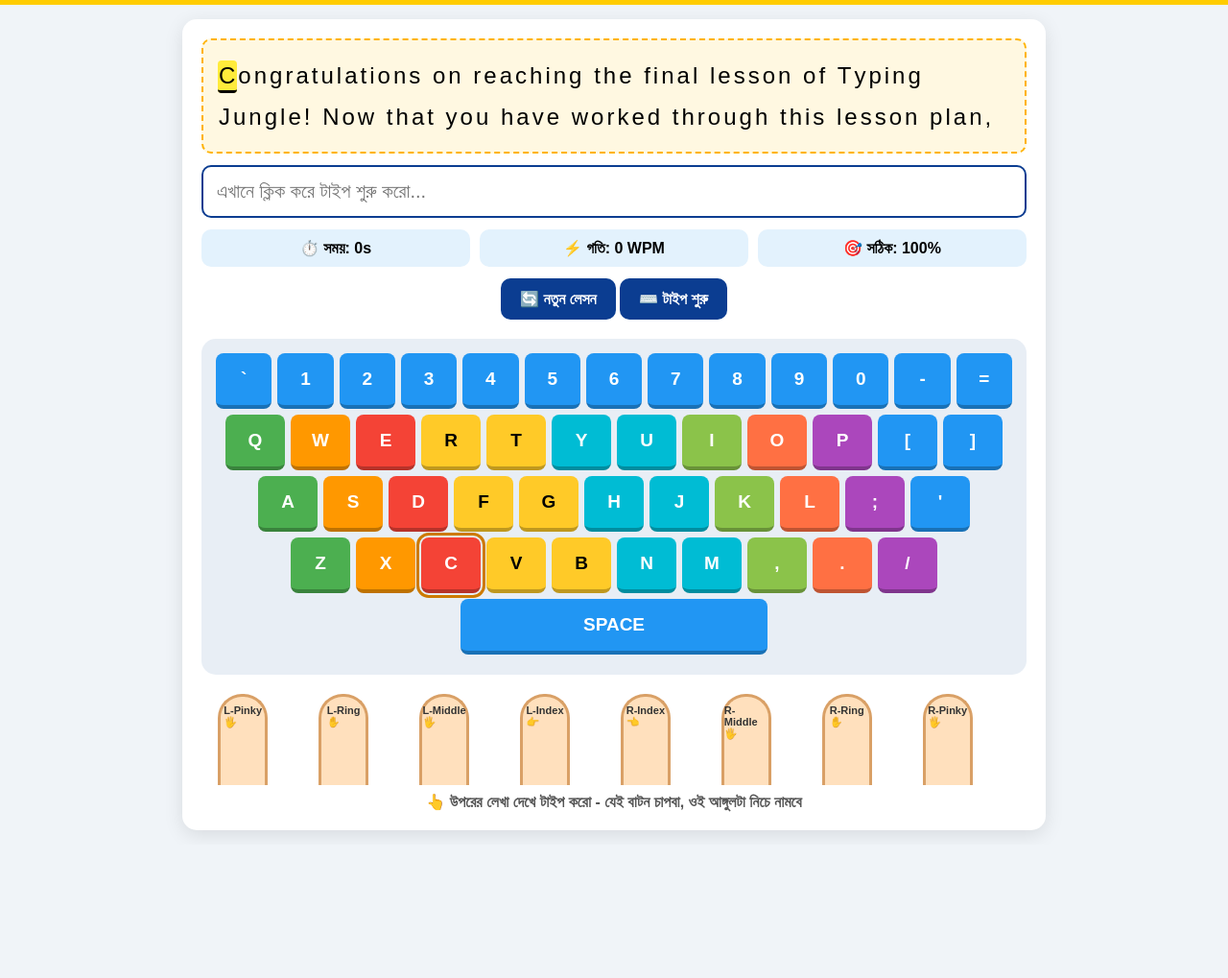
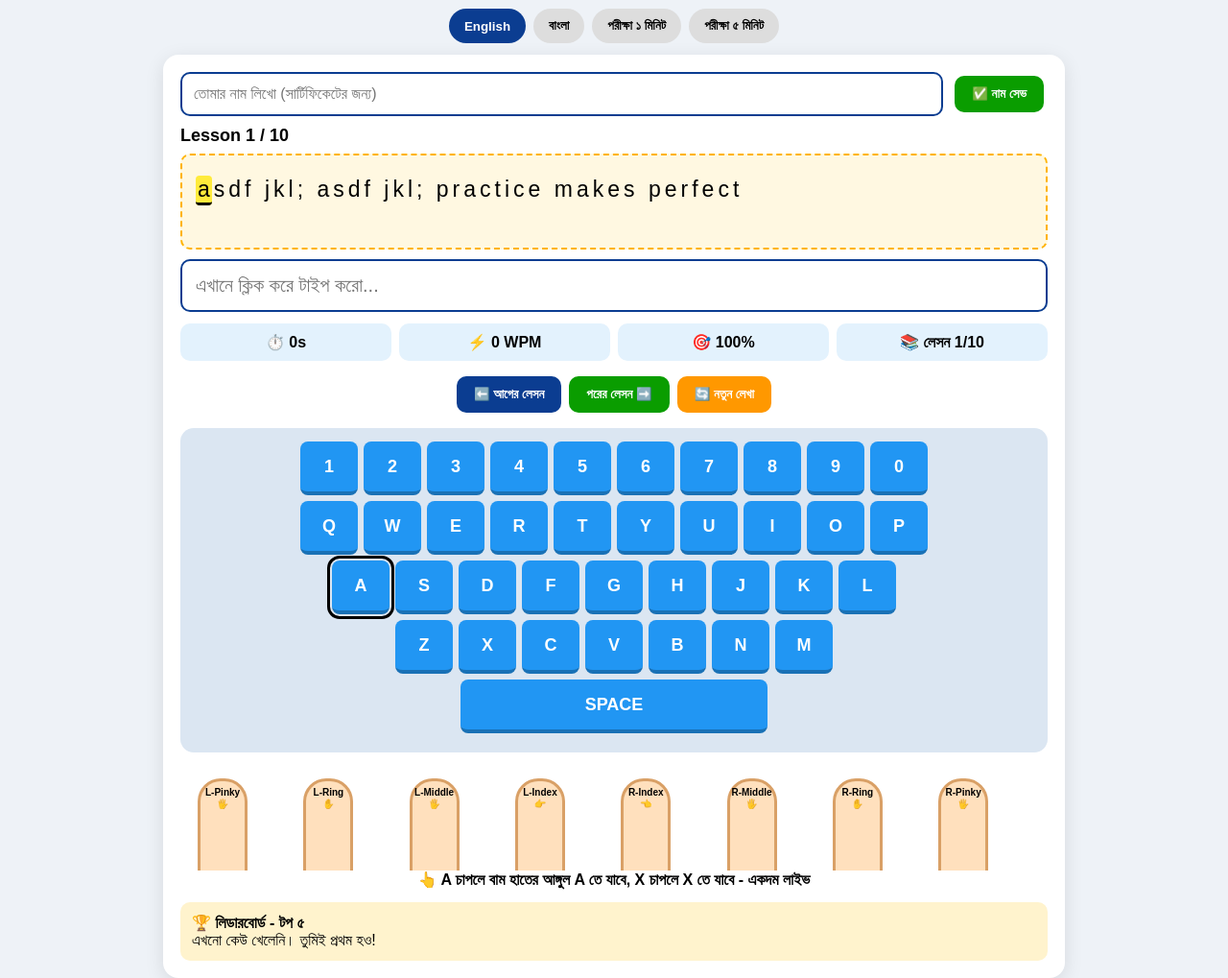
Before and after one commit to ansarvdpclubpaltandhaka-rgb/Typing-Trainer, a plain HTML site: page index.html in a window 1280 px wide. Shown: the part 73-1092 px from the top of the page at 96% size. Before the commit the page ends 953 px from the top, so only its background shows below. Drawn offline with Linux system fonts and the light colour scheme.

Commit message:
Update index.html

```diff
--- a/index.html
+++ b/index.html
@@ -1,130 +1,71 @@
 <!DOCTYPE html>
-<html lang="bn">
-<head>
-<meta charset="UTF-8">
-<meta name="viewport" content="width=device-width, initial-scale=1.0">
+<html lang="bn"><head><meta charset="UTF-8"><meta name="viewport" content="width=device-width,initial-scale=1">
 <title>আনসার ও ভিডিপি ক্লাব পল্টন, ঢাকা - Typing Trainer</title>
 <style>
-*{box-sizing:border-box;font-family:Hind Siliguri,Arial,sans-serif}
-body{margin:0;background:#f0f4f8}
-.top{background:#0b3d91;color:#fff;text-align:center;padding:12px;font-weight:bold;font-size:20px}
-.sub{background:#ffcc00;text-align:center;padding:6px;font-weight:bold}
-.wrap{max-width:900px;margin:15px auto;background:#fff;padding:20px;border-radius:15px;box-shadow:0 5px 20px rgba(0,0,0,.1)}
-#textToType{font-size:24px;line-height:1.8;letter-spacing:1px;min-height:110px;background:#fff8e1;padding:15px;border-radius:10px;border:2px dashed #ffb300}
-#textToType span{padding:2px 1px;border-radius:4px}
-#textToType span.active{background:#ffeb3b;border-bottom:3px solid #000}
-#textToType span.correct{color:#0a9d00;background:#d9ffd9}
-#textToType span.wrong{color:#fff;background:#ff3b30}
-#inputBox{width:100%;margin-top:12px;padding:14px;font-size:20px;border:2px solid #0b3d91;border-radius:10px;outline:none}
-.stats{display:flex;gap:10px;margin:12px 0}
-.stats div{flex:1;background:#e3f2fd;padding:10px;text-align:center;border-radius:10px;font-weight:bold}
-button{padding:12px 20px;border:none;border-radius:10px;background:#0b3d91;color:#fff;font-size:16px;font-weight:bold;cursor:pointer}
-button:active{transform:scale(.97)}
-/* KEYBOARD */
-.kb{margin-top:20px;position:relative;background:#e8eef5;padding:15px;border-radius:15px}
-.row{display:flex;gap:6px;justify-content:center;margin-bottom:6px}
-.key{flex:1;max-width:62px;height:58px;border-radius:8px;display:flex;align-items:center;justify-content:center;font-weight:900;font-size:19px;color:#fff;background:#2196f3;border-bottom:4px solid rgba(0,0,0,.25);transition:.08s;user-select:none}
-.key.space{max-width:320px}
-.key[data-key="q"],.key[data-key="a"],.key[data-key="z"]{background:#4caf50}
-.key[data-key="w"],.key[data-key="s"],.key[data-key="x"]{background:#ff9800}
-.key[data-key="e"],.key[data-key="d"],.key[data-key="c"]{background:#f44336}
-.key[data-key="r"],.key[data-key="f"],.key[data-key="v"],.key[data-key="t"],.key[data-key="g"],.key[data-key="b"]{background:#ffca28;color:#000}
-.key[data-key="y"],.key[data-key="h"],.key[data-key="n"],.key[data-key="u"],.key[data-key="j"],.key[data-key="m"]{background:#00bcd4}
-.key[data-key="i"],.key[data-key="k"],.key[data-key=","]{background:#8bc34a}
-.key[data-key="o"],.key[data-key="l"],.key[data-key="."]{background:#ff7043}
-.key[data-key="p"],.key[data-key=";"],.key[data-key="/"]{background:#ab47bc}
-/* LIVE PRESS - কালো হবে না, হলুদ জ্বলবে */
-.key.hit{background:#ffeb00!important;color:#000!important;transform:translateY(4px) scale(.95);box-shadow:0 0 20px #ffeb00;border-bottom:1px solid #000}
-.key.next{outline:3px solid #000;outline-offset:2px;animation:blink .8s infinite}
-@keyframes blink{50%{outline-color:#ff9800}}
-/* FINGERS */
-.hands{position:relative;height:110px;margin-top:5px}
-.finger{position:absolute;bottom:0;width:52px;height:95px;background:#ffe0bd;border:3px solid #d9a066;border-bottom:none;border-radius:25px 25px 0 0;display:flex;align-items:flex-start;justify-content:center;font-size:28px;transition:.12s;z-index:2}
-.finger small{margin-top:8px;font-size:11px;font-weight:bold;color:#333}
-.finger.press{transform:translateY(18px) scaleY(.85);background:#ffcc80;box-shadow:0 0 15px orange}
-.hint{text-align:center;margin-top:8px;font-weight:bold;color:#555}
-</style>
-</head>
-<body>
-<div class="top">আনসার ও ভিডিপি ক্লাব পল্টন, ঢাকা</div>
-<div class="sub">🎯 লাইভ টাইপিং ট্রেইনার - আসল কিবোর্ড চাপো, স্ক্রিনের কিবোর্ড নড়বে</div>
+*{box-sizing:border-box;font-family:Hind Siliguri,Arial}body{margin:0;background:#eef2f7}
+.top{background:#0b3d91;color:#fff;text-align:center;padding:14px;font-size:22px;font-weight:900}
+.top small{display:block;font-size:13px;color:#ffcc00}
+.tabs{display:flex;gap:8px;justify-content:center;margin:12px}
+.tabs button{padding:10px 16px;border-radius:20px;border:none;font-weight:bold;cursor:pointer;background:#ddd}
+.tabs button.on{background:#0b3d91;color:#fff}
+.wrap{max-width:940px;margin:auto;background:#fff;padding:18px;border-radius:16px;box-shadow:0 5px 20px rgba(0,0,0,.1)}
+.nameRow{display:flex;gap:8px;margin-bottom:10px}.nameRow input{flex:1;padding:12px;border:2px solid #0b3d91;border-radius:10px;font-size:16px}
+#lessonTitle{font-weight:900;font-size:18px;margin:8px 0}#textToType{font-size:23px;line-height:1.9;background:#fff8e1;padding:14px;border-radius:10px;border:2px dashed #ffb300;min-height:100px}
+#textToType span{padding:1px 2px;border-radius:4px}#textToType span.active{background:#ffeb3b;border-bottom:3px solid #000}
+#textToType span.ok{color:#0a9d00;background:#d9ffd9}#textToType span.bad{color:#fff;background:#ff3b30}
+#inputBox{width:100%;margin-top:10px;padding:14px;font-size:20px;border:2px solid #0b3d91;border-radius:10px;outline:none}
+.stats{display:flex;gap:8px;margin:12px 0}.stats div{flex:1;background:#e3f2fd;padding:10px;text-align:center;border-radius:10px;font-weight:bold}
+.kb{background:#dbe6f2;padding:14px;border-radius:14px;margin-top:12px}.row{display:flex;gap:6px;justify-content:center;margin-bottom:6px}
+.key{flex:1;max-width:60px;height:56px;border-radius:8px;display:flex;align-items:center;justify-content:center;font-weight:900;font-size:18px;color:#fff;background:#2196f3;border-bottom:4px solid rgba(0,0,0,.25);transition:.1s}
+.key.space{max-width:320px}.key.hit{background:#ffeb00!important;color:#000!important;transform:translateY(4px) scale(.93);box-shadow:0 0 22px #ffeb00}
+.key.next{outline:3px solid #000;outline-offset:2px}
+.hands{position:relative;height:115px;margin-top:8px}.finger{position:absolute;bottom:0;width:52px;height:96px;background:#ffe0bd;border:3px solid #d9a066;border-bottom:none;border-radius:24px 24px 0 0;display:flex;align-items:flex-start;justify-content:center;text-align:center;font-size:26px;transition:all .18s;z-index:2}
+.finger small{font-size:10px;line-height:1.2;margin-top:6px;font-weight:bold}.finger.press{transform:translateY(20px) scaleY(.82);background:#ffcc80;box-shadow:0 0 18px orange}
+.leader{margin-top:14px;background:#fff3cd;padding:12px;border-radius:10px}.cert{display:none;text-align:center;border:3px solid gold;padding:20px;border-radius:12px;margin-top:14px;background:#fffde7}
+.btn{padding:11px 18px;border:none;border-radius:10px;background:#0b3d91;color:#fff;font-weight:bold;cursor:pointer;margin:4px}.btn.g{background:#0a9d00}.btn.o{background:#ff9800}
+</style></head><body>
+<div class="top">আনসার ও ভিডিপি ক্লাব পল্টন, ঢাকা<small>🎯 লাইভ টাইপিং ট্রেইনার - হাত সহ লাইভ কিবোর্ড</small></div>
+<div class="tabs">
+<button class="on" id="tabEn" onclick="setMode('en')">English</button>
+<button id="tabBn" onclick="setMode('bn')">বাংলা</button>
+<button onclick="setExam(60)">পরীক্ষা ১ মিনিট</button>
+<button onclick="setExam(300)">পরীক্ষা ৫ মিনিট</button>
+</div>
 <div class="wrap">
+<div class="nameRow"><input id="userName" placeholder="তোমার নাম লিখো (সার্টিফিকেটের জন্য)"><button class="btn g" onclick="saveName()">✅ নাম সেভ</button></div>
+<div id="lessonTitle">লেসন ১ / ১০</div>
 <div id="textToType"></div>
-<input id="inputBox" placeholder="এখানে ক্লিক করে টাইপ শুরু করো..." autocomplete="off">
-<div class="stats"><div>⏱️ সময়: <span id="time">0</span>s</div><div>⚡ গতি: <span id="wpm">0</span> WPM</div><div>🎯 সঠিক: <span id="acc">100</span>%</div></div>
-<center><button onclick="newLesson()">🔄 নতুন লেসন</button> <button onclick="document.getElementById('inputBox').focus()">⌨️ টাইপ শুরু</button></center>
-
+<input id="inputBox" placeholder="এখানে ক্লিক করে টাইপ করো..." autocomplete="off">
+<div class="stats"><div>⏱️ <span id="time">0</span>s</div><div>⚡ <span id="wpm">0</span> WPM</div><div>🎯 <span id="acc">100</span>%</div><div>📚 লেসন <span id="lessonNo">1</span>/10</div></div>
+<center><button class="btn" onclick="prevLesson()">⬅️ আগের লেসন</button><button class="btn g" onclick="nextLesson()">পরের লেসন ➡️</button><button class="btn o" onclick="newLesson()">🔄 নতুন লেখা</button></center>
 <div class="kb">
-<div class="row"><div class="key" data-key="`">`</div><div class="key" data-key="1">1</div><div class="key" data-key="2">2</div><div class="key" data-key="3">3</div><div class="key" data-key="4">4</div><div class="key" data-key="5">5</div><div class="key" data-key="6">6</div><div class="key" data-key="7">7</div><div class="key" data-key="8">8</div><div class="key" data-key="9">9</div><div class="key" data-key="0">0</div><div class="key" data-key="-">-</div><div class="key" data-key="=">=</div></div>
-<div class="row"><div class="key" data-key="q">Q</div><div class="key" data-key="w">W</div><div class="key" data-key="e">E</div><div class="key" data-key="r">R</div><div class="key" data-key="t">T</div><div class="key" data-key="y">Y</div><div class="key" data-key="u">U</div><div class="key" data-key="i">I</div><div class="key" data-key="o">O</div><div class="key" data-key="p">P</div><div class="key" data-key="[">[</div><div class="key" data-key="]">]</div></div>
-<div class="row"><div class="key" data-key="a">A</div><div class="key" data-key="s">S</div><div class="key" data-key="d">D</div><div class="key" data-key="f">F</div><div class="key" data-key="g">G</div><div class="key" data-key="h">H</div><div class="key" data-key="j">J</div><div class="key" data-key="k">K</div><div class="key" data-key="l">L</div><div class="key" data-key=";">;</div><div class="key" data-key="'">'</div></div>
-<div class="row"><div class="key" data-key="z">Z</div><div class="key" data-key="x">X</div><div class="key" data-key="c">C</div><div class="key" data-key="v">V</div><div class="key" data-key="b">B</div><div class="key" data-key="n">N</div><div class="key" data-key="m">M</div><div class="key" data-key=",">,</div><div class="key" data-key=".">.</div><div class="key" data-key="/">/</div></div>
+<div class="row"><div class="key" data-key="1">1</div><div class="key" data-key="2">2</div><div class="key" data-key="3">3</div><div class="key" data-key="4">4</div><div class="key" data-key="5">5</div><div class="key" data-key="6">6</div><div class="key" data-key="7">7</div><div class="key" data-key="8">8</div><div class="key" data-key="9">9</div><div class="key" data-key="0">0</div></div>
+<div class="row"><div class="key" data-key="q">Q</div><div class="key" data-key="w">W</div><div class="key" data-key="e">E</div><div class="key" data-key="r">R</div><div class="key" data-key="t">T</div><div class="key" data-key="y">Y</div><div class="key" data-key="u">U</div><div class="key" data-key="i">I</div><div class="key" data-key="o">O</div><div class="key" data-key="p">P</div></div>
+<div class="row"><div class="key" data-key="a">A</div><div class="key" data-key="s">S</div><div class="key" data-key="d">D</div><div class="key" data-key="f">F</div><div class="key" data-key="g">G</div><div class="key" data-key="h">H</div><div class="key" data-key="j">J</div><div class="key" data-key="k">K</div><div class="key" data-key="l">L</div></div>
+<div class="row"><div class="key" data-key="z">Z</div><div class="key" data-key="x">X</div><div class="key" data-key="c">C</div><div class="key" data-key="v">V</div><div class="key" data-key="b">B</div><div class="key" data-key="n">N</div><div class="key" data-key="m">M</div></div>
 <div class="row"><div class="key space" data-key=" ">SPACE</div></div>
 </div>
-
 <div class="hands" id="hands"></div>
-<div class="hint">👆 উপরের লেখা দেখে টাইপ করো - যেই বাটন চাপবা, ওই আঙ্গুলটা নিচে নামবে</div>
+<div style="text-align:center;font-weight:bold">👆 A চাপলে বাম হাতের আঙ্গুল A তে যাবে, X চাপলে X তে যাবে - একদম লাইভ</div>
+<div class="leader"><b>🏆 লিডারবোর্ড - টপ ৫</b><div id="board">এখনো কেউ খেলেনি। তুমিই প্রথম হও!</div></div>
+<div class="cert" id="cert"><h2>🏆 সার্টিফিকেট</h2><h3 id="certName">আনসার ও ভিডিপি ক্লাব পল্টন, ঢাকা</h3><p id="certText"></p><button class="btn g" onclick="window.print()">🖨️ প্রিন্ট / ডাউনলোড</button></div>
 </div>
-
 <script>
-const lessons=["Congratulations on reaching the final lesson of Typing Jungle! Now that you have worked through this lesson plan,","Ansar VDP Club Platoon Dhaka typing practice for all members daily practice makes perfect","Practice typing every day to become fast and accurate in Bangla and English typing"];
-let lesson="",pos=0,startTime=null,timer=null,correct=0,total=0;
-const textEl=document.getElementById('textToType');
-const input=document.getElementById('inputBox');
-// Finger map - কোন অক্ষরে কোন আঙ্গুল
-const fingerMap={q:'L-Pinky',a:'L-Pinky',z:'L-Pinky',w:'L-Ring',s:'L-Ring',x:'L-Ring',e:'L-Middle',d:'L-Middle',c:'L-Middle',r:'L-Index',f:'L-Index',v:'L-Index',t:'L-Index',g:'L-Index',b:'L-Index',y:'R-Index',h:'R-Index',n:'R-Index',u:'R-Index',j:'R-Index',m:'R-Index',i:'R-Middle',k:'R-Middle',',':'R-Middle',o:'R-Ring',l:'R-Ring','.':'R-Ring',p:'R-Pinky',';':'R-Pinky','/':'R-Pinky',' ':'Thumb'};
+let mode='en',lessonIdx=1,lesson="",pos=0,start=null,timer=null,correct=0,total=0,examSec=0,examLeft=0;
+const enLessons=["asdf jkl; asdf jkl; practice makes perfect","Congratulations on reaching the final lesson of Typing Jungle! Now you have worked through this lesson plan","Ansar VDP Club Paltan Dhaka typing practice daily","The quick brown fox jumps over the lazy dog and runs fast","Practice typing every day to become fast and accurate","Dhaka is the capital of Bangladesh and it is a busy city","Hard work and daily practice will make you a typing master","Typing is a skill that improves with patience and practice","Learn home row keys asdf and jkl; for fast typing","Final lesson you are now a typing champion keep practicing"];
+const bnLessons=["আসদফ জকল আসদফ জকল অনুশীলন করো","আনসার ও ভিডিপি ক্লাব পল্টন ঢাকা টাইপিং অনুশীলন","ঢাকা বাংলাদেশের রাজধানী এবং এটি একটি ব্যস্ত শহর","প্রতিদিন টাইপিং অনুশীলন করলে তুমি দ্রুত টাইপ করতে পারবে","পরিশ্রম আর অনুশীলন তোমাকে টাইপিং মাস্টার বানাবে","বাংলা টাইপিং শেখা খুবই মজার এবং সহজ","ধৈর্য ধরে অনুশীলন করো সফলতা আসবেই","আজকের লেসন শেষ করো আগামীকাল নতুন লেসন","দ্রুত এবং নির্ভুল টাইপিং এর জন্য প্রতিদিন অনুশীলন করো","অভিনন্দন তুমি এখন টাইপিং চ্যাম্পিয়ন"];
+const fingerMap={q:'L-Pinky',a:'L-Pinky',z:'L-Pinky',w:'L-Ring',s:'L-Ring',x:'L-Ring',e:'L-Middle',d:'L-Middle',c:'L-Middle',r:'L-Index',f:'L-Index',v:'L-Index',t:'L-Index',g:'L-Index',b:'L-Index',y:'R-Index',h:'R-Index',n:'R-Index',u:'R-Index',j:'R-Index',m:'R-Index',i:'R-Middle',k:'R-Middle',o:'R-Ring',l:'R-Ring',p:'R-Pinky',';':'R-Pinky',' ':'Thumb'};
 const fingers=['L-Pinky','L-Ring','L-Middle','L-Index','R-Index','R-Middle','R-Ring','R-Pinky'];
-const fingerIcons={'L-Pinky':'🖐️','L-Ring':'✋','L-Middle':'🖐️','L-Index':'👉','R-Index':'👈','R-Middle':'🖐️','R-Ring':'✋','R-Pinky':'🖐️'};
-function buildHands(){
-  const h=document.getElementById('hands');h.innerHTML='';
-  fingers.forEach((f,i)=>{
-    const d=document.createElement('div');d.className='finger';d.id='finger-'+f;
-    d.style.left=(2+i*12.2)+'%';
-    d.innerHTML=`<small>${f}<br>${fingerIcons[f]}</small>`;
-    h.appendChild(d);
-  });
-}
-function newLesson(){
-  lesson=lessons[Math.floor(Math.random()*lessons.length)];pos=0;correct=0;total=0;
-  input.value='';clearInterval(timer);startTime=null;document.getElementById('time').innerText='0';
-  render();input.focus();
-}
-function render(){
-  textEl.innerHTML='';
-  [...lesson].forEach((ch,i)=>{
-    const s=document.createElement('span');s.innerText=ch;
-    if(i<pos) s.className = input.value[i]===lesson[i]?'correct':'wrong';
-    if(i===pos) s.className='active';
-    textEl.appendChild(s);
-  });
-  // Next key highlight
-  document.querySelectorAll('.key').forEach(k=>k.classList.remove('next'));
-  const next=lesson[pos]?.toLowerCase();
-  if(next){const el=document.querySelector(`.key[data-key="${next===' '?' ':next}"]`);if(el) el.classList.add('next');}
-}
-input.addEventListener('input',()=>{
-  if(!startTime){startTime=Date.now();timer=setInterval(()=>{document.getElementById('time').innerText=Math.floor((Date.now()-startTime)/1000);},1000);}
-  const val=input.value;pos=val.length;total=val.length;
-  correct=[...val].filter((c,i)=>c===lesson[i]).length;
-  const mins=(Date.now()-startTime)/60000||0.01;
-  document.getElementById('wpm').innerText=Math.round((correct/5)/mins);
-  document.getElementById('acc').innerText=total?Math.round(correct/total*100):100;
-  render();
-  if(pos>=lesson.length){clearInterval(timer);alert('🎉 Congratulations! লেসন শেষ!');newLesson();}
-});
-// LIVE KEYBOARD - আসল কিবোর্ড চাপলে স্ক্রিনেরটা নড়বে
-document.addEventListener('keydown',(e)=>{
-  const k=e.key.toLowerCase();
-  const el=document.querySelector(`.key[data-key="${k}"]`);
-  if(el){el.classList.add('hit');setTimeout(()=>el.classList.remove('hit'),180);}
-  const f=fingerMap[k];
-  if(f){const fe=document.getElementById('finger-'+f);if(fe){fe.classList.add('press');setTimeout(()=>fe.classList.remove('press'),200);}}
-  // স্ক্রিনের কিবোর্ডে ক্লিক করলেও হবে
-});
-document.querySelectorAll('.key').forEach(el=>{
-  el.addEventListener('click',()=>{el.classList.add('hit');setTimeout(()=>el.classList.remove('hit'),180);input.focus();});
-});
+const icons={'L-Pinky':'🖐️','L-Ring':'✋','L-Middle':'🖐️','L-Index':'👉','R-Index':'👈','R-Middle':'🖐️','R-Ring':'✋','R-Pinky':'🖐️'};
+function buildHands(){const h=document.getElementById('hands');h.innerHTML='';fingers.forEach((f,i)=>{let d=document.createElement('div');d.className='finger';d.id='finger-'+f;d.style.left=(2+i*12.2)+'%';d.innerHTML=`<small>${f}<br>${icons[f]}</small>`;h.appendChild(d);});}
+function setMode(m){mode=m;document.getElementById('tabEn').className=m=='en'?'on':'';document.getElementById('tabBn').className=m=='bn'?'on':'';newLesson();}
+function setExam(s){examSec=s;examLeft=s;alert(s==60?'১ মিনিট পরীক্ষা শুরু!':'৫ মিনিট পরীক্ষা শুরু!');newLesson();}
+function saveName(){alert('নাম সেভ হইছে: '+document.getElementById('userName').value);}
+function newLesson(){let arr=mode=='en'?enLessons:bnLessons;lesson=arr[(lessonIdx-1)%arr.length];pos=0;correct=0;total=0;document.getElementById('inputBox').value='';clearInterval(timer);start=null;document.getElementById('time').innerText='0';document.getElementById('lessonTitle').innerText=(mode=='en'?'Lesson ':'লেসন ')+lessonIdx+' / 10';document.getElementById('lessonNo').innerText=lessonIdx;render();document.getElementById('inputBox').focus();}
+function nextLesson(){if(lessonIdx<10)lessonIdx++;newLesson();}function prevLesson(){if(lessonIdx>1)lessonIdx--;newLesson();}
+function render(){let el=document.getElementById('textToType');el.innerHTML='';[...lesson].forEach((ch,i)=>{let s=document.createElement('span');s.innerText=ch;let v=document.getElementById('inputBox').value;if(i<pos)s.className=v[i]===lesson[i]?'ok':'bad';if(i===pos)s.className='active';el.appendChild(s);});document.querySelectorAll('.key').forEach(k=>k.classList.remove('next'));let nxt=lesson[pos]?.toLowerCase();if(nxt){let e=document.querySelector(`.key[data-key="${nxt}"]`);if(e)e.classList.add('next');}}
+document.getElementById('inputBox').addEventListener('input',()=>{let v=document.getElementById('inputBox').value;if(!start){start=Date.now();timer=setInterval(()=>{let t=Math.floor((Date.now()-start)/1000);document.getElementById('time').innerText=t;if(examSec){examLeft=examSec-t;if(examLeft<=0){clearInterval(timer);finishExam();}}},1000);}pos=v.length;total=v.length;correct=[...v].filter((c,i)=>c===lesson[i]).length;let mins=(Date.now()-start)/60000||0.01;document.getElementById('wpm').innerText=Math.round((correct/5)/mins);document.getElementById('acc').innerText=total?Math.round(correct/total*100):100;render();if(pos>=lesson.length){finishExam();}});
+function finishExam(){clearInterval(timer);let w=document.getElementById('wpm').innerText;let a=document.getElementById('acc').innerText;let name=document.getElementById('userName').value||'সদস্য';let board=document.getElementById('board');board.innerHTML=`🥇 ${name} - ${w} WPM - ${a}% সঠিক`;let cert=document.getElementById('cert');cert.style.display='block';document.getElementById('certName').innerText=name+' - আনসার ও ভিডিপি ক্লাব পল্টন, ঢাকা';document.getElementById('certText').innerText=`তুমি ${w} WPM গতিতে ${a}% নির্ভুলভাবে টাইপিং শেষ করেছো। অভিনন্দন!`;alert('🎉 লেসন শেষ! WPM: '+w+' | সঠিক: '+a+'%');}
+document.addEventListener('keydown',(e)=>{let k=e.key.toLowerCase();let el=document.querySelector(`.key[data-key="${k}"]`);if(el){el.classList.add('hit');setTimeout(()=>el.classList.remove('hit'),200);}let f=fingerMap[k];if(f){let fe=document.getElementById('finger-'+f);if(fe){fe.classList.add('press');setTimeout(()=>fe.classList.remove('press'),220);}}});
 buildHands();newLesson();
-</script>
-</body>
-</html>
+</script></body></html>
```
